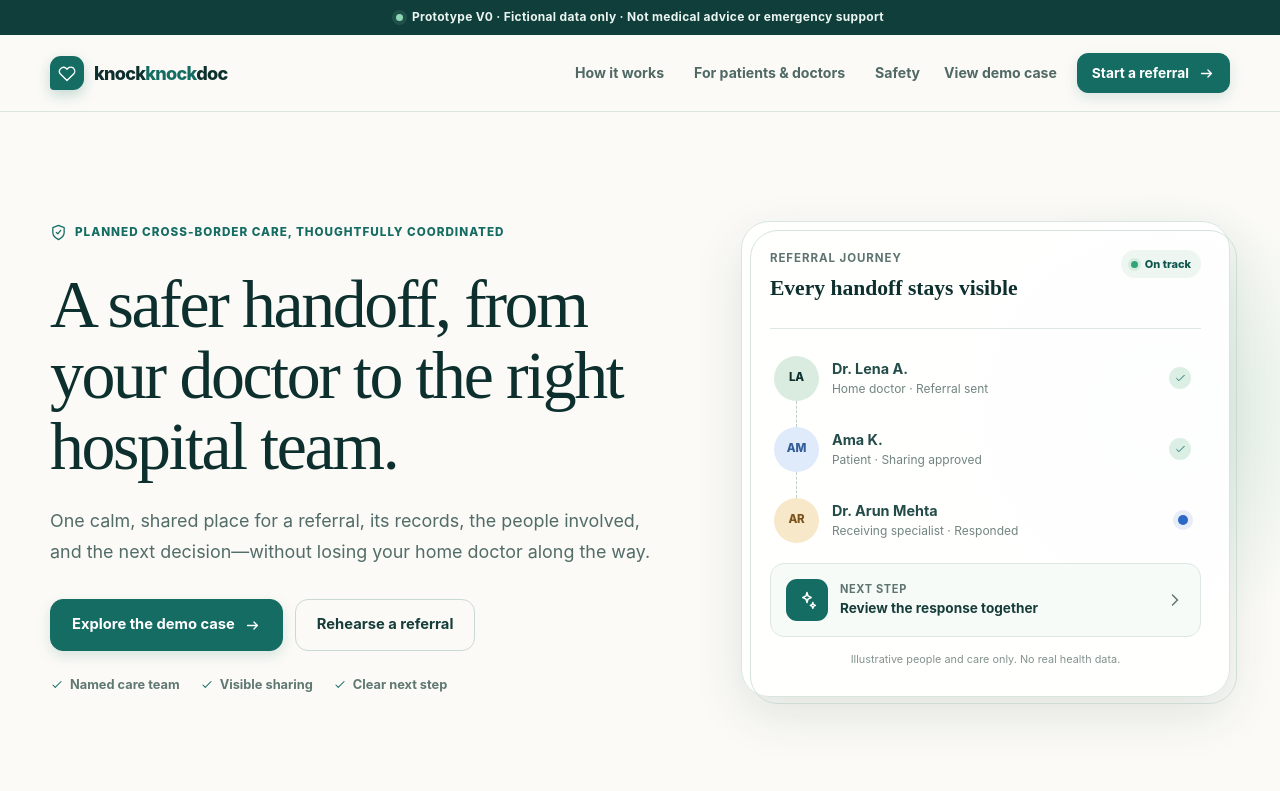
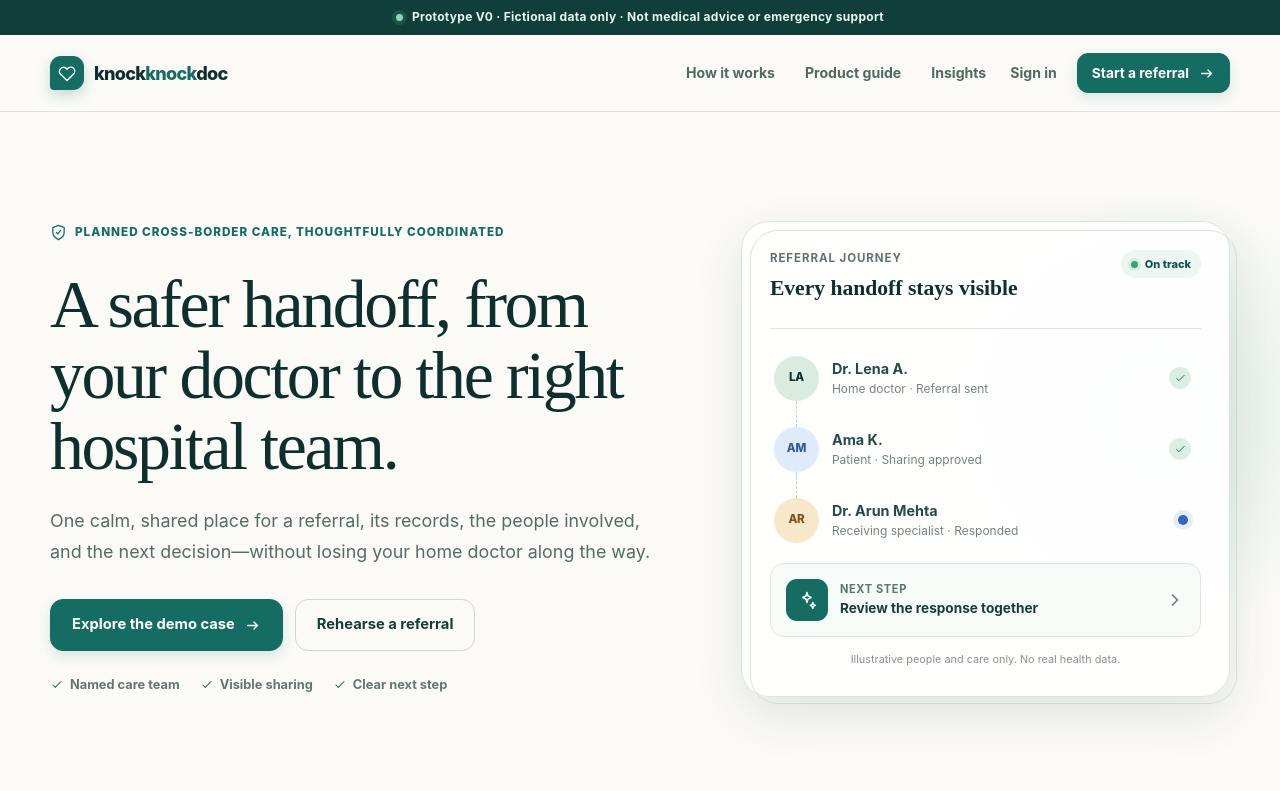
Before and after one commit to smitzo/KnockKnockDoc, a Next.js app in the folder frontend/: page / in a window 1280 px wide. Shown: the top 791 px of the page. Built offline with nearby package versions, Linux system fonts and the light colour scheme.

Commit message:
feat(frontend): add the annotated referral guide

```diff
--- /dev/null
+++ b/frontend/app/how-to/page.tsx
@@ -0,0 +1,28 @@
+import type { Metadata } from "next";
+import Image from "next/image";
+import Link from "next/link";
+
+import { Icon } from "@/components/icons";
+import { PrototypeBanner, SiteHeader } from "@/components/site-header";
+import styles from "@/styles/guide.module.css";
+
+export const metadata: Metadata = { title: "How to use Knock Knock Doc" };
+
+const steps = [
+  { number: "01", owner: "Referring doctor", title: "Start with one bounded question", copy: "Sign in, create a fictional planned-care referral, preserve the patient alias and the home doctor’s exact question.", action: "Rehearse a referral", href: "/refer" },
+  { number: "02", owner: "Patient", title: "Review purpose and people", copy: "See who is named, why they need access, what scope is represented, and what information remains missing before deciding to share.", action: "Open assigned workspace", href: "/workspace" },
+  { number: "03", owner: "Coordinator", title: "Make the packet understandable", copy: "Track metadata, source, readiness and requests. Upload remains disabled until the secure-record release gates exist.", action: "Understand the boundary", href: "#safety-boundary" },
+  { number: "04", owner: "Receiving team", title: "Return an attributable response", copy: "Keep the named clinician’s preliminary opinion separate from coordination and any indicative commercial proposal.", action: "See response anatomy", href: "#response" },
+  { number: "05", owner: "Patient + home doctor", title: "Choose without pressure", copy: "Proceed, pause, ask for clarification or decline. A response is not a diagnosis, guarantee, visa approval or obligation to travel.", action: "Read planning evidence", href: "/blog" },
+  { number: "06", owner: "Care teams", title: "Close the loop with handback", copy: "Record what happened, what changed, which source is authoritative, and who owns follow-up in the home system.", action: "View the full loop", href: "#flow" },
+];
+
+export default function HowToPage() {
+  return <><PrototypeBanner /><SiteHeader /><main className={styles.page}>
+    <section className="guide-heading page-shell"><span className="eyebrow">How to use the product</span><h1>One referral. Named people. A visible next step.</h1><p>Follow the arrows from the trusted home-doctor question to an attributable response and handback. Every screen in this guide uses fictional data.</p></section>
+    <figure className="annotated-figure page-shell"><Image alt="Illustrative referral flow from patient and home doctor through a secure case to an Indian specialist and coordinator" height={900} priority sizes="(max-width: 1200px) 100vw, 1180px" src="/images/referral-guide-hero.png" width={1600} /><span className="figure-marker figure-marker--one"><b>1</b> Home question</span><span className="figure-marker figure-marker--two"><b>2</b> Scoped case</span><span className="figure-marker figure-marker--three"><b>3</b> Named response</span><i className="figure-arrow figure-arrow--one" /><i className="figure-arrow figure-arrow--two" /><figcaption>Illustrative AI-generated scene; no real patient, clinician, hospital or outcome is shown.</figcaption></figure>
+    <section className="guide-steps page-shell" id="flow">{steps.map((step, index) => <article key={step.number}><span className="guide-step__number">{step.number}</span><div><small>{step.owner}</small><h2>{step.title}</h2><p>{step.copy}</p><Link href={step.href}>{step.action} <Icon name="arrow" /></Link></div>{index < steps.length - 1 && <span className="guide-step__arrow"><Icon name="arrow" /></span>}</article>)}</section>
+    <section className="guide-boundaries page-shell" id="safety-boundary"><div><Icon name="shield" /><span>Safety and access boundary</span><h2>Authentication is working. Real health data is still not allowed.</h2></div><ul><li><strong>Case access is server-enforced.</strong> Active identity, organization membership, assignment, current grant and scope are all required.</li><li><strong>Records are metadata only.</strong> File upload stays disabled until private storage, scanning, category authorization and audit gates pass.</li><li><strong>No emergency or medical decision support.</strong> Urgent concerns belong with local emergency services and treating clinicians.</li><li><strong>No outcome or travel promise.</strong> Responses are bounded and visas, capacity, price and suitability remain independently confirmed.</li></ul></section>
+    <section className="guide-cta"><div className="page-shell"><div><span className="eyebrow">Choose your next rehearsal</span><h2>Sign in with a fictional role and follow only what that role is allowed to see.</h2></div><Link className="button button--light button--large" href="/login">Sign in <Icon name="arrow" /></Link></div></section>
+  </main></>;
+}
--- a/frontend/components/site-header.tsx
+++ b/frontend/components/site-header.tsx
@@ -18,11 +18,11 @@ export function SiteHeader() {
         <Brand />
         <nav className="site-nav" aria-label="Main navigation">
           <a href="#how-it-works">How it works</a>
-          <a href="#built-for-care">For patients & doctors</a>
-          <a href="#safety">Safety</a>
+          <Link href="/how-to">Product guide</Link>
+          <Link href="/blog">Insights</Link>
         </nav>
         <div className="site-header__actions">
-          <Link className="text-link hide-mobile" href="/workspace">View demo case</Link>
+          <Link className="text-link hide-mobile" href="/login">Sign in</Link>
           <Link className="button button--small" href="/refer">
             Start a referral <Icon name="arrow" />
           </Link>
```
Also changed, not shown: 1 other file (tests, documents, lock files or other folders).
